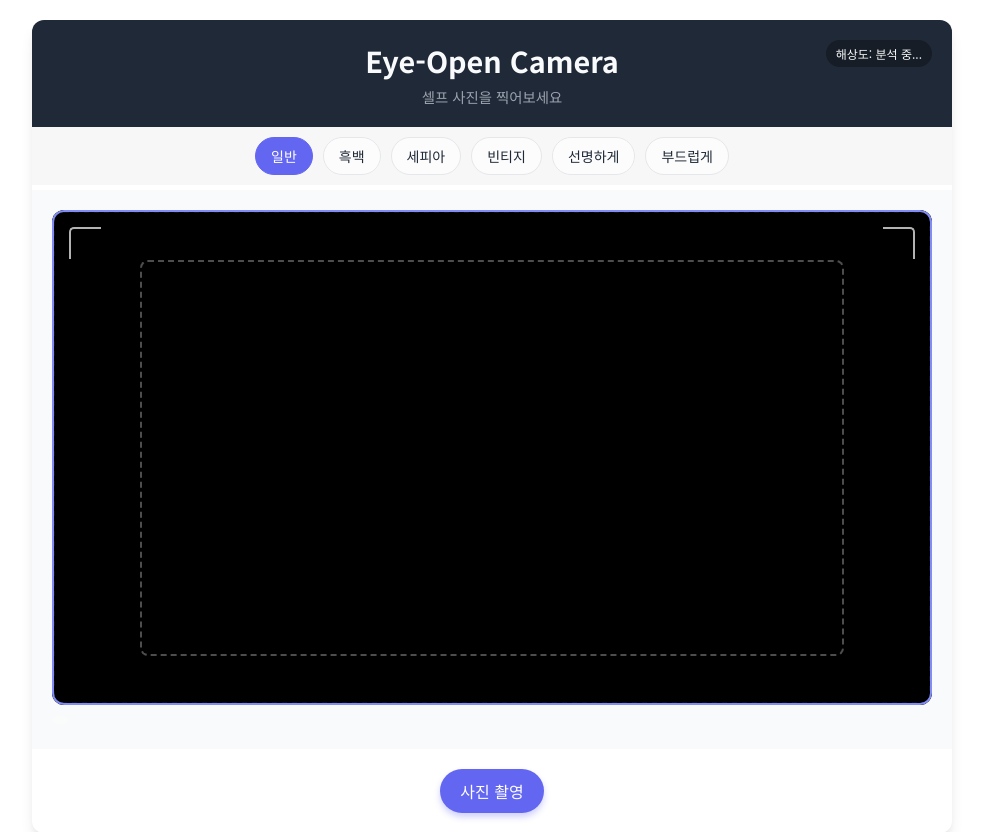
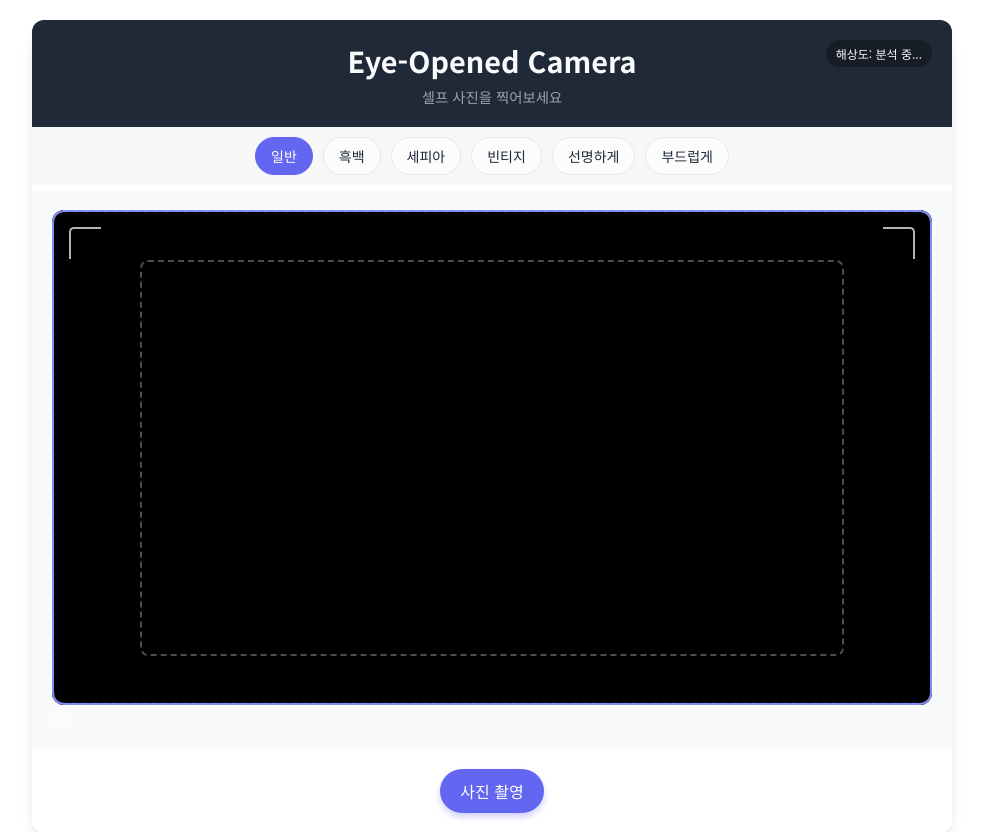
Before and after one commit to SJoon99/2025-1_DL_Project, a Flask app: page / in a window 1280 px wide. Shown: the top 832 px of the page, without its empty margins (148-1131 px from the left). Run offline with Flask 3, Linux system fonts and the light colour scheme.

Commit message:
chore: 최종 제출용 주석 정리

```diff
--- a/local/app.py
+++ b/local/app.py
@@ -1,5 +1,4 @@
 from app.main import app
 
 if __name__ == "__main__":
-    # 로컬 환경에서 실행할 때 디버그 모드 활성화
     app.run(debug=True, host="0.0.0.0", port=5000)
--- a/local/app/main.py
+++ b/local/app/main.py
@@ -14,7 +14,7 @@
 import os
 
 # 1-1) 얼굴 탐지용 YOLOv8 모델
-YOLO_MODEL_PATH = '/home/joon/GIST/lecture/dl/2025-1_DL_Project/local/best.pt'
+YOLO_MODEL_PATH = '/home/joon/GIST/lecture/dl/2025-1_DL_Project/local/best2.pt'
 face_detector = YOLO(YOLO_MODEL_PATH)
 
 # 1-2) 눈 상태 분류용 CoAtNet 모델
@@ -60,7 +60,6 @@
 def predict_eye_state(face_img_np: np.ndarray) -> bool:
     # RGB numpy 이미지를 받아 CoAtNet으로 눈 상태 예측.
     # True = 눈 뜬 상태, False = 눈 감은 상태
-    # numpy → PIL → transform → 배치 차원 추가 → 모델
     pil = Image.fromarray(face_img_np)
     tensor = eye_transform(pil).unsqueeze(0).to(DEVICE)
 
@@ -113,24 +112,23 @@
             print(f"✅ 눈을 뜬 프레임 저장 완료: {output_path}")
             found_open_eyes = True
             reader.close()
-            return frame  # 혹은 return output_path
-
+            return frame
     reader.close()
     if not found_open_eyes:
         print("눈을 뜬 프레임을 찾지 못함")
     return None
 
 
-# Flask 인스턴스 생성 시 templates 경로 지정
+
 app = Flask(__name__, template_folder='templates', static_folder='static')
 
 
-# ① 루트 화면을 띄우는 라우트 추가
+# 루트 화면을 띄우는 라우트
 @app.route('/')
 def index():
     return render_template('main.html')
 
-
+# 눈 상태 예측 API
 @app.route('/api/predict-eyes', methods=['POST'])
 def predict_eyes():
     """이미지 받아서 눈 감음/뜸 예측만"""
@@ -142,19 +140,17 @@
     timestamp = datetime.now().strftime("%Y%m%d_%H%M%S")
     img.save(f'captured_image_{timestamp}.jpg')
 
-    # 3. OpenCV BGR 포맷으로 변환
     cv_img = cv2.cvtColor(np.array(img), cv2.COLOR_RGB2BGR)
 
-    # 4. 얼굴 탐지 및 크롭
     faces = detect_faces_yolo(YOLO_MODEL_PATH, cv_img, device='cpu')
     if not faces:
         return jsonify({'error': 'No face detected'}), 400
 
-    # 5. 각 얼굴별 눈 상태 예측
+    # 각 얼굴별 눈 상태 예측
     eye_states = [predict_eye_state(face) for face in faces]
     all_open = all(eye_states)
 
-    # 6. 결과 반환
+    # 결과 반환
     return jsonify({
         'status': 'success',
         'eyes_open': all_open,
@@ -190,7 +186,7 @@
             'status': 'success',
             'message': 'Video processed and eyes-open frame found.',
             'filename': filename,
-            'eyes_open_frame': img_base64  # base64로 클라이언트에 전달
+            'eyes_open_frame': img_base64  # base64로 전달
         }), 200
     else:
         return jsonify({
--- a/local/app/templates/main.html
+++ b/local/app/templates/main.html
@@ -11,10 +11,9 @@
     <div class="container">
         <div class="app-container">
             <div class="app-header">
-                <h1 class="app-title">Eye-Open Camera</h1>
+                <h1 class="app-title">Eye-Opened Camera</h1>
                 <p class="app-subtitle">셀프 사진을 찍어보세요</p>
                 <div class="camera-info">
-                    <!-- SVG 아이콘 생략 -->
                     <span id="resolution-text">해상도: 분석 중...</span>
                 </div>
             </div>
```
